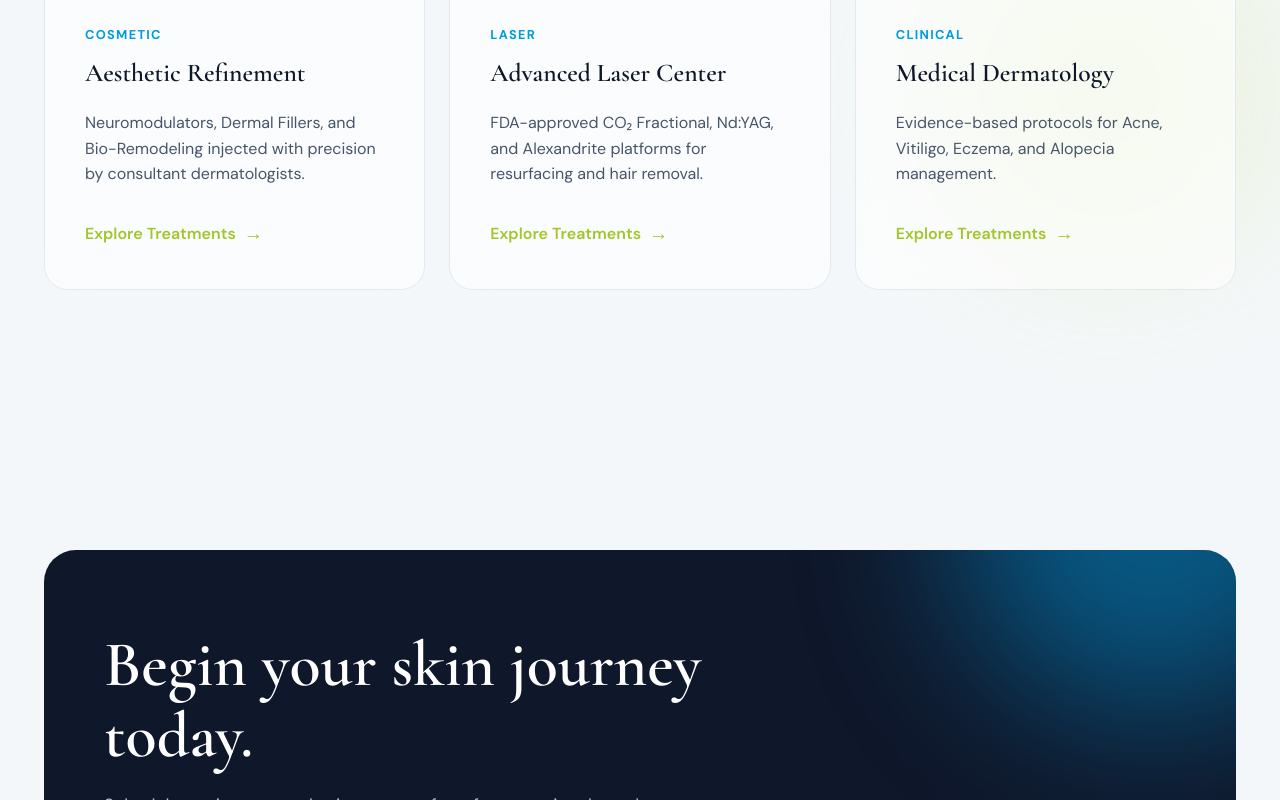
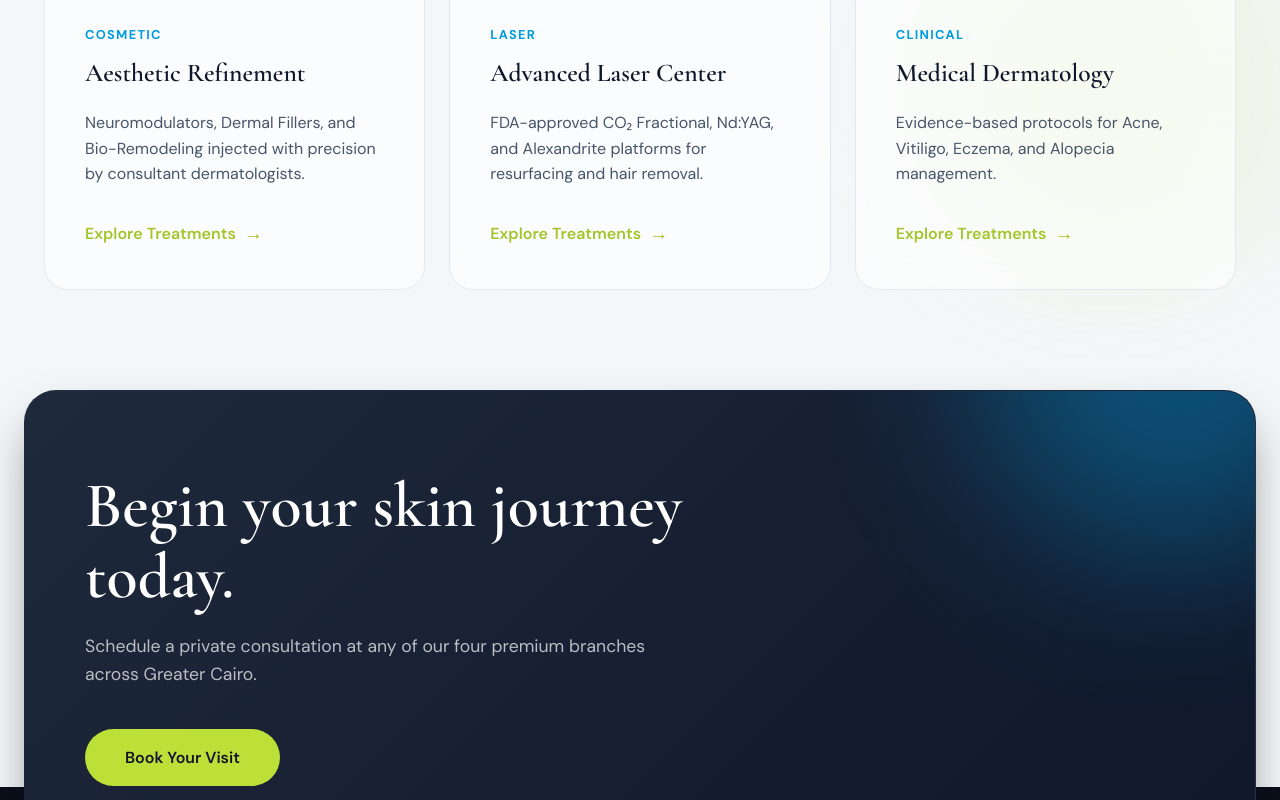
Before and after one commit to seif8545/cutis, a React (Create React App) app: page / in a window 1280 px wide. Shown: the part 2000-2800 px from the top of the page. Built offline with nearby package versions, Linux system fonts and the light colour scheme.

Commit message:
Refactor LandingPage component layout and styles

```diff
--- a/src/pages/LandingPage.jsx
+++ b/src/pages/LandingPage.jsx
@@ -1,4 +1,3 @@
-// src/pages/LandingPage.jsx
 import React, { useEffect, useRef } from 'react';
 import { Link } from 'react-router-dom';
 import '../styles/global.css';
@@ -28,16 +27,9 @@ const SERVICES = [
   }
 ];
 
-const BRANCHES = [
-  { name: "Heliopolis", address: "14 Ibrahim Al-Laqqani St.", phone: "0100 90 70 000" },
-  { name: "Mohandeseen", address: "Moustafa Mahmoud Sq.", phone: "0100 90 70 000" },
-  { name: "Sheikh Zayed", address: "Beverly Hills, Bldg 9", phone: "0100 90 70 000" },
-  { name: "New Cairo", address: "South Teseen Rd.", phone: "0100 90 70 000" }
-];
-
 export default function LandingPage() {
 
-  // Simple scroll reveal hook for Webflow-like entry animations
+  // Scroll reveal hook for buttery-smooth entry animations
   const observerRef = useRef(null);
   useEffect(() => {
     const observer = new IntersectionObserver((entries) => {
@@ -62,10 +54,10 @@ export default function LandingPage() {
   return (
     <div className="landing-page">
 
-      {/* 1. HERO SECTION - Emulating your provided screenshot */}
+      {/* 1. HERO SECTION */}
       <section style={{ backgroundColor: 'var(--brand-blue)', color: '#fff', paddingTop: '140px', paddingBottom: '160px', position: 'relative', overflow: 'hidden' }}>
 
-        {/* Abstract Background Typography (Webflow Style) */}
+        {/* Abstract Background Typography */}
         <div style={{ position: 'absolute', top: '10%', left: '-5%', fontSize: '15vw', fontFamily: 'var(--font-serif)', color: 'rgba(255,255,255,0.04)', whiteSpace: 'nowrap', pointerEvents: 'none', userSelect: 'none' }}>
           Since 1964
         </div>
@@ -169,12 +161,23 @@ export default function LandingPage() {
         </div>
       </section>
 
-      {/* 4. OVERLAPPING CTA BANNER */}
-      <section className="section" style={{ paddingBottom: '0' }}>
-        <div className="container reveal">
-          <div style={{ background: 'var(--text-dark)', borderRadius: '32px', padding: '80px 60px', color: '#fff', position: 'relative', overflow: 'hidden', transform: 'translateY(60px)', zIndex: 10 }}>
+      {/* 4. OVERLAPPING CTA BANNER (Fixed Layout) */}
+      <section style={{ position: 'relative', zIndex: 10, padding: '0 24px' }}>
+        <div className="container reveal" style={{ padding: 0 }}>
+          <div style={{
+            background: 'linear-gradient(135deg, #1e293b 0%, #0f172a 100%)',
+            borderRadius: '32px',
+            padding: '80px 60px',
+            color: '#fff',
+            position: 'relative',
+            overflow: 'hidden',
+            marginBottom: '-80px', /* Pulls the footer up underneath */
+            boxShadow: '0 25px 50px -12px rgba(0, 0, 0, 0.5)',
+            border: '1px solid rgba(255,255,255,0.05)'
+          }}>
 
-            <div style={{ position: 'absolute', top: '-50%', right: '-10%', width: '400px', height: '400px', background: 'var(--brand-blue)', borderRadius: '50%', filter: 'blur(80px)', opacity: 0.5 }}></div>
+            {/* The decorative blurred glow */}
+            <div style={{ position: 'absolute', top: '-50%', right: '-10%', width: '400px', height: '400px', background: 'var(--brand-blue)', borderRadius: '50%', filter: 'blur(80px)', opacity: 0.4 }}></div>
 
             <div style={{ position: 'relative', zIndex: 2, maxWidth: '600px' }}>
               <h2 className="heading-lg" style={{ color: '#fff', marginBottom: '20px' }}>Begin your skin journey today.</h2>
```
